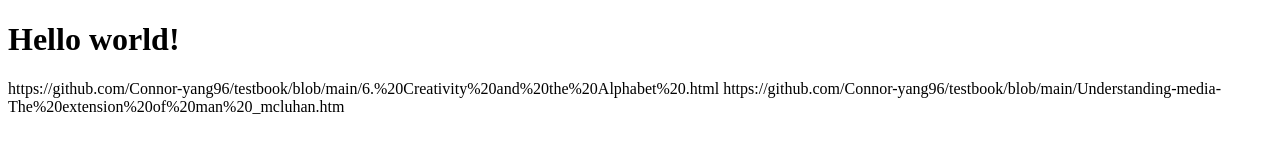
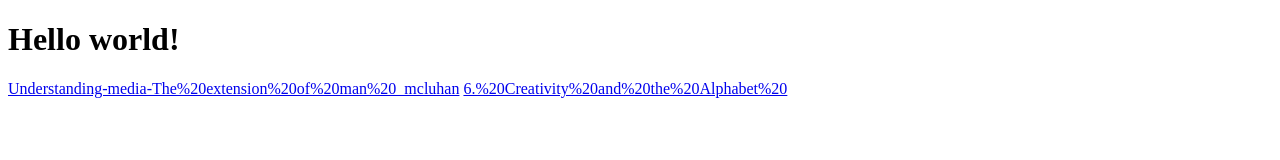
Before and after one commit to Connor-yang96/testbook, a plain HTML site: page index.html in a window 1280 px wide. Drawn offline with Linux system fonts and the light colour scheme.

Commit message:
Update index.html

```diff
--- a/index.html
+++ b/index.html
@@ -5,7 +5,9 @@
   </head>
   <body>
     <h1>Hello world!</h1>
-    <a>https://github.com/Connor-yang96/testbook/blob/main/6.%20Creativity%20and%20the%20Alphabet%20.html</a>
-     <a>https://github.com/Connor-yang96/testbook/blob/main/Understanding-media-The%20extension%20of%20man%20_mcluhan.htm</a>
+
+    <a href="https://github.com/Connor-yang96/testbook/blob/main/Understanding-media-The%20extension%20of%20man%20_mcluhan.htm">Understanding-media-The%20extension%20of%20man%20_mcluhan</a>
+       <a href="https://github.com/Connor-yang96/testbook/blob/main/6.%20Creativity%20and%20the%20Alphabet%20.html">6.%20Creativity%20and%20the%20Alphabet%20</a>
+
   </body>
 </html>
```
